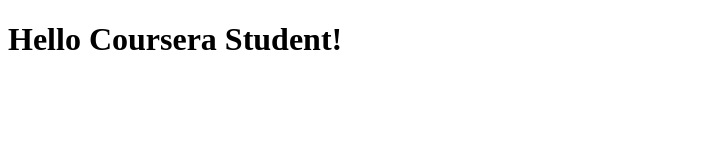
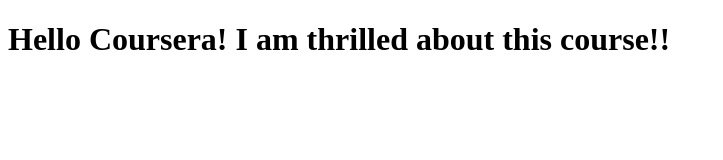
Before and after one commit to apprille04/SinglePageCourse, a plain HTML site: page index.html in a window 1280 px wide. Shown: the whole page, without its empty margins (0-723 px from the left). Drawn offline with Linux system fonts and the light colour scheme.

Commit message:
New version of Web File

```diff
--- a/index.html
+++ b/index.html
@@ -5,6 +5,6 @@
     <title>Helloe Coursera</title>
   </head>
   <body>
-    <h1>Hello Coursera Student!</h1>
+    <h1>Hello Coursera! I am thrilled about this course!!</h1>
   </body>
 </html>
```
